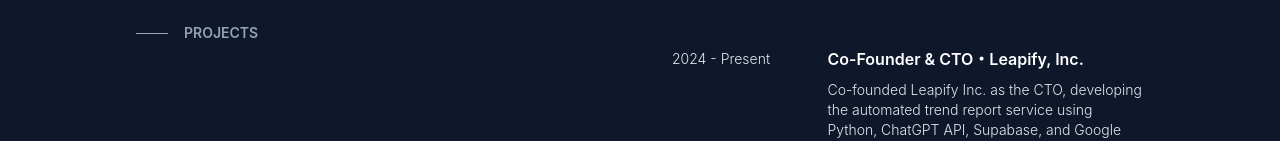
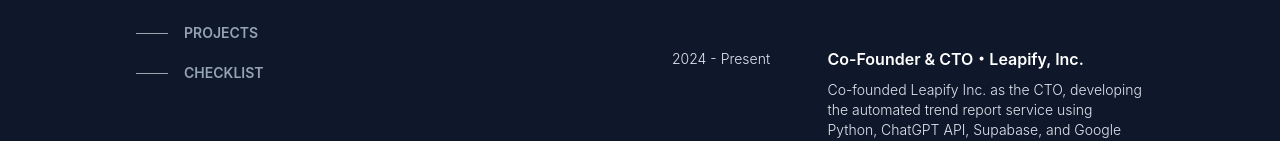
Before and after one commit to 0xwata/my-portfolio, a Next.js app: page / in a window 1280 px wide. Shown: the part 529-670 px from the top of the page. Built offline with nearby package versions, Linux system fonts and the light colour scheme.

Commit message:
external link componet

```diff
--- a/app/components/Guide.tsx
+++ b/app/components/Guide.tsx
@@ -1,12 +1,17 @@
 import { Container } from "@mantine/core";
 
 
-type GuideProps = {
+type InternalGuideProps = {
     title: string;
     id: string;
 };
 
-const Guide = ({ title, id }: GuideProps) => {
+type ExternalGuideProps = {
+    title: string;
+    link: string;
+};
+
+export const InternalGuide = ({ title, id }: InternalGuideProps) => {
     return (
         <Container className="space-y-10">
             {/* リンク部分 */}
@@ -23,4 +28,19 @@
 
 }
 
-export default Guide;
+export const ExternalGuide = ({ title, link }: ExternalGuideProps) => {
+    return (
+        <Container className="space-y-10">
+            {/* リンク部分 */}
+            <a href={link} className="flex items-center space-x-4 group">
+                {/* 左側の線 */}
+                <div className="relative w-8 h-px bg-gray-400 transition-all duration-300 group-hover:w-20 group-hover:text-white">
+                    {/* hoverで線の長さが伸びる */}
+                </div>
+                {/* 右側のテキスト */}
+                <p className="text-sm cursor-pointer text-slate-400 group-hover:text-white font-semibold">{title}</p>
+            </a>
+        </Container>
+    )
+
+}
--- a/app/page.tsx
+++ b/app/page.tsx
@@ -1,7 +1,7 @@
 import { BlogPosts } from 'app/components/posts'
 import { ExperienceTimeline, EducationTimeline } from 'app/components/Timeline'
 import { Flex, Container, Space, NavLink } from '@mantine/core'
-import Guide from 'app/components/Guide'
+import { InternalGuide, ExternalGuide } from 'app/components/Guide'
 import SocialIcons from 'app/components/SocialIcons'
 
 export default function Page() {
@@ -17,13 +17,15 @@
             <h3 className='text-lg text-slate-400 w-3/4'>I build user-friendly and functional digital experiences.</h3>
 
             <div className='my-20'>
-              <Guide title="ABOUT" id="#about" />
+              <InternalGuide title="ABOUT" id="#about" />
               <Space h="20" />
-              <Guide title="EXPERIENCE" id="#experience" />
+              <InternalGuide title="EXPERIENCE" id="#experience" />
               <Space h="20" />
-              <Guide title="EDUCATION" id="#education" />
+              <InternalGuide title="EDUCATION" id="#education" />
               <Space h="20" />
-              <Guide title="PROJECTS" id="#education" />
+              <InternalGuide title="PROJECTS" id="#education" />
+              <Space h="20" />
+              <ExternalGuide title="CHECKLIST" link="https://0xwata.notion.site/57b63aade5a245799877ef94e6b9c88d?v=d628db32357542f0879887aaafee4894" />
             </div>
             {/* <div className="my-8">
               <BlogPosts />
```
